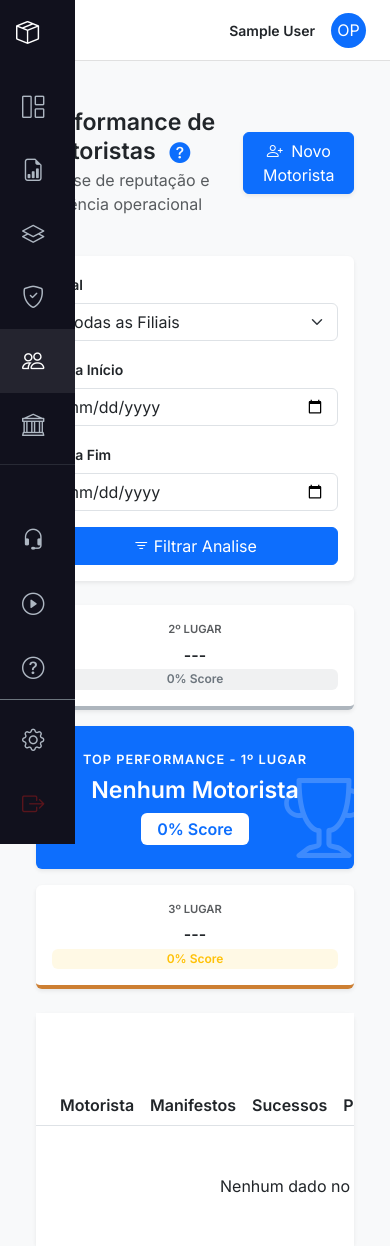
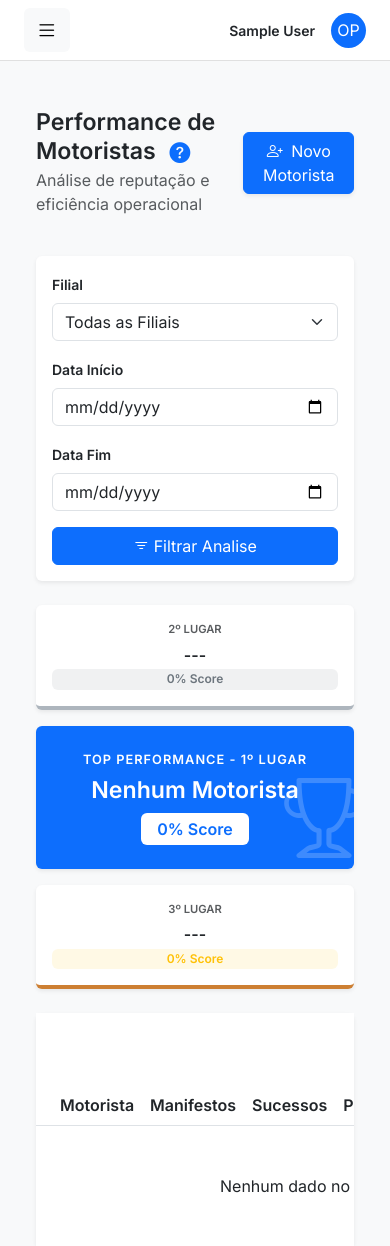
Before and after one commit to vortex-tecnologia/rxtrack, a Django app: page /motoristas/ in a window 390 px wide. Shown: the top 1246 px of the page. Run offline with Django 4.2, Linux system fonts and the light colour scheme; the visitor is signed in with stand-in values (Sample User, id 1); data that the repository does not hold is empty; parts of the project's set-up code (start-up, migrations or seed data) failed here and were passed over; some libraries are stand-ins or nearby versions.

Commit message:
fix: oculta sidebar por padrao em dispositivos moveis

```diff
--- a/backend/templates/desktop/base.html
+++ b/backend/templates/desktop/base.html
@@ -93,6 +93,20 @@
             background: none;
             border: none;
             font-size: 1.5rem;
+        }
+
+        /* Ocultar barra lateral no mobile */
+        @media (max-width: 768px) {
+            #sidebar {
+                transform: translateX(-100%);
+                width: var(--sidebar-width) !important;
+            }
+            #sidebar.active {
+                transform: translateX(0);
+            }
+            #main-content, #main-content.expanded {
+                margin-left: 0 !important;
+            }
         }
     </style>
 </head>
```
